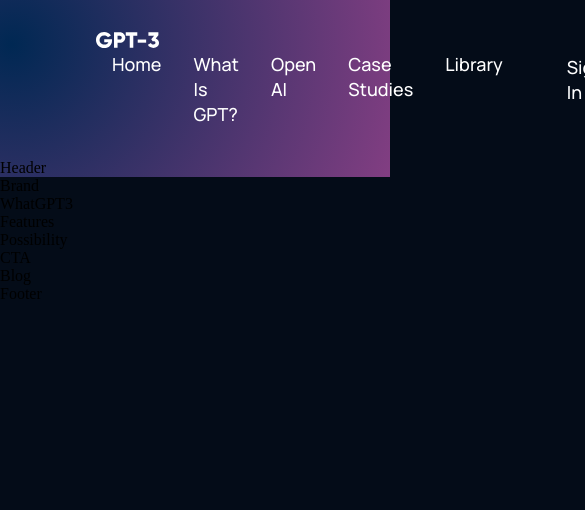
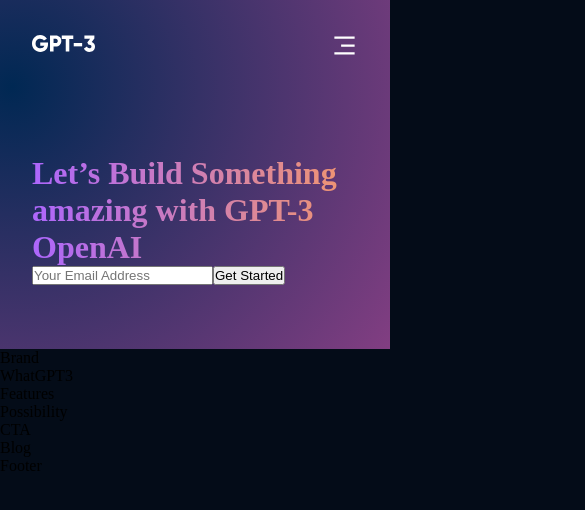
Before and after one commit to nickidells97/GPT3__ndf, a React (Create React App) app: page / in a window 390 px wide. Shown: the top 510 px of the page, 585 px wide, since content can reach past the window. Built offline with nearby package versions, Linux system fonts and the light colour scheme.

Commit message:
add email and header, fix navbar

```diff
--- a/src/components/navbar/Navbar.jsx
+++ b/src/components/navbar/Navbar.jsx
@@ -22,7 +22,7 @@
         <div className='gpt3__navbar-links_logo'>
           <img src={logo} alt='logo' />
           <div className='gpt3__navbar-links_container'>
-            <Menu/>
+            <Menu />
           </div>
         </div>
       </div>
@@ -37,7 +37,11 @@
           {toggleMenu && (
             <div className='gpt3__navbar-menu_container scale-up-center'>
               <div className='gpt3__navbar-menu_container-links'>
-              <Menu/>
+              <Menu />
+                <div className='gpt3__navbar-menu_container-links-sign'>
+                  <p>Sign in</p>
+                  <button type='button'>Sign up</button>
+                </div>
               </div>
             </div>
             )}
--- a/src/components/navbar/navbar.css
+++ b/src/components/navbar/navbar.css
@@ -61,3 +61,74 @@
   outline: none;
   cursor: pointer;
 }
+
+.gpt3__navbar-menu {
+  margin-left: 1rem;
+
+  display: none;
+  position: relative;
+}
+
+.gpt3__navbar-menu svg {
+  cursor: pointer;
+}
+
+.gpt3__navbar-menu_container {
+  display: flex;
+  justify-content: flex-end;
+  align-items: flex-end;
+  flex-direction: column;
+
+  text-align: end;
+  background: var(--color-footer);
+  padding: 2rem;
+  position: absolute;
+  top: 40px;
+  right: 0;
+  margin-top: 1rem;
+  min-width: 210px;
+  border-radius: 5px;
+  box-shadow: 0 0 5 rgba(0, 0, 0, 0.2);
+}
+
+.gpt3__navbar-menu_container p {
+  margin: 1rem 0;
+}
+
+.gpt3__navbar-menu_container-links-sign {
+  display: none;
+}
+
+@media screen and (max-width: 1050px) {
+  .gpt3__navbar-links_container {
+    display: none;
+  }
+
+  .gpt3__navbar-menu {
+    display: flex;
+  }
+}
+
+@media screen and (max-width: 700px) {
+  .gpt3__navbar {
+    padding: 2rem 4rem;
+  }
+}
+
+@media screen and (max-width: 550px) {
+  .gpt3__navbar {
+    padding: 2rem;
+  }
+
+  .gpt3__navbar-sign {
+    display: none;
+  }
+
+  .gpt3__navbar-menu_container {
+    top: 20px;
+  }
+
+  .gpt3__navbar-menu_container-links-sign {
+    display: block;
+  }
+}
--- a/src/containers/header/Header.jsx
+++ b/src/containers/header/Header.jsx
@@ -3,8 +3,14 @@
 
 const Header = () => {
   return (
-    <div>
-      Header
+    <div className='gpt3__header section__padding' id='home'>
+      <div className='gpt3__header-content'>
+        <h1 className='gradient__text'>Let’s Build Something amazing with GPT-3 OpenAI</h1>
+        <div className='gpt3__header-content__input'>
+          <input type='email' placeholder='Your Email Address'></input>
+          <button type='button'>Get Started</button>
+        </div>
+      </div>
     </div>
   )
 }
--- a/src/index.js
+++ b/src/index.js
@@ -1,7 +1,9 @@
 import React from "react";
-import ReactDOM  from "react-dom";
+import { createRoot } from 'react-dom/client';
 
 import App from './App';
 import './index.css';
 
-ReactDOM.render(<App />, document.getElementById('root'));
+const container = document.getElementById('root');
+const root = createRoot(container); // createRoot(container!) if you use TypeScript
+root.render(<App />);
```
